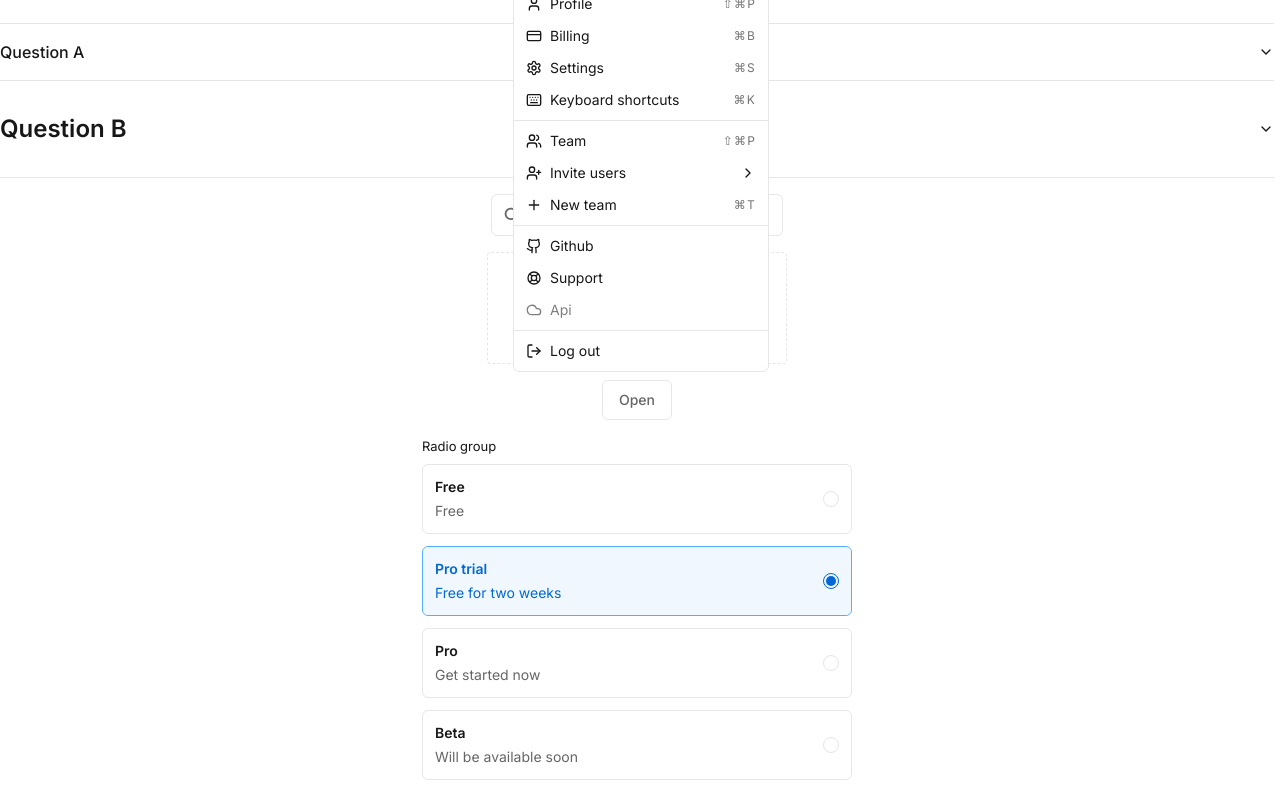
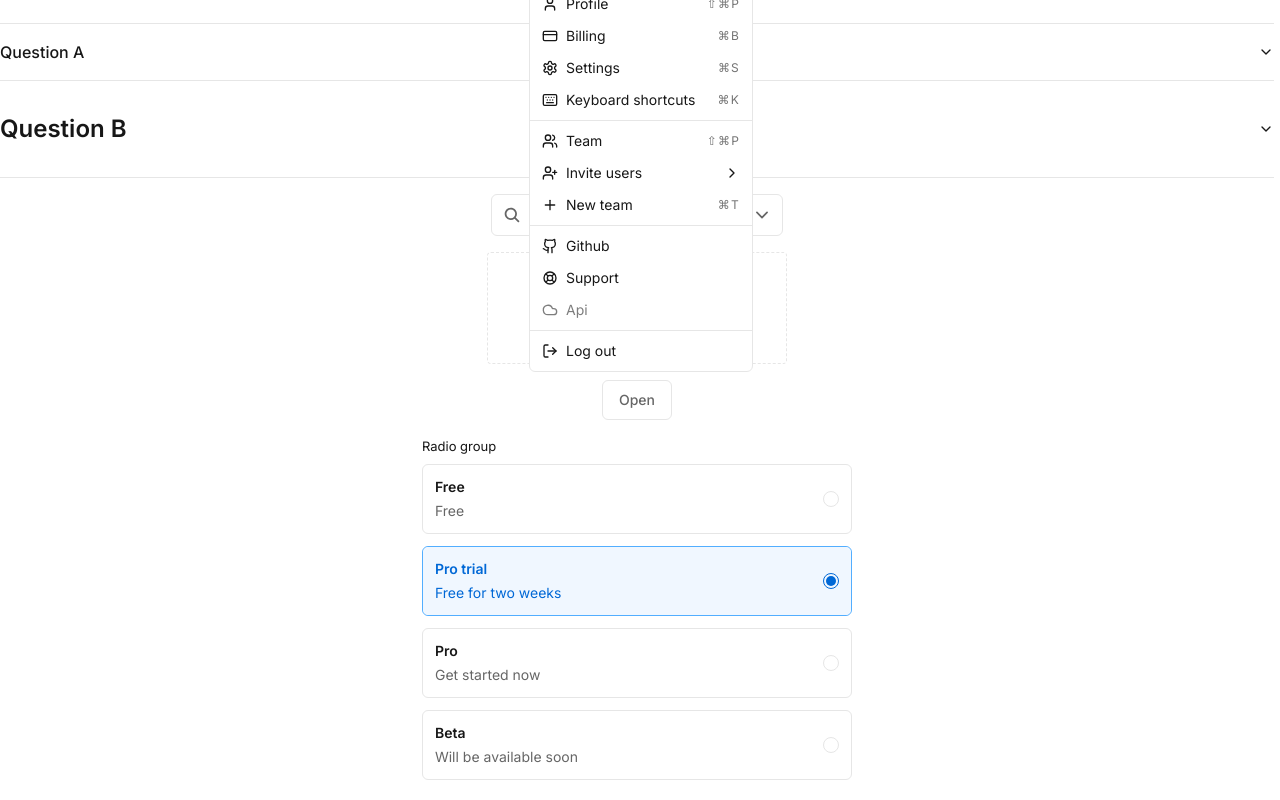
Before and after one commit to ZeynalliZeynal/mern-ts-template, a React (Vite) app in the folder client/: page / in a window 1280 px wide. Both pictures are taken after a click on the button "Open". Shown: the part 485-1285 px from the top of the page. Built offline with nearby package versions, Linux system fonts and the light colour scheme.

Commit message:
width changed

```diff
--- a/client/src/components/ui/context-menu/context-menu.tsx
+++ b/client/src/components/ui/context-menu/context-menu.tsx
@@ -228,7 +228,7 @@ const ContextMenuContent = ({ children }: { children: ReactNode }) => {
       data-context="popup"
       data-state={!animate}
       className={cn(
-        "pointer-events-auto rounded-ui-content focus:ring-0 border flex-col p-ui-content min-w-64 fixed z-50 bg-ui-background",
+        "pointer-events-auto rounded-ui-content focus:ring-0 border flex-col p-ui-content min-w-56 fixed z-50 bg-ui-background",
         "data-[state='true']:animate-in data-[state='false']:animate-out data-[state='true']:zoom-in data-[state='false']:zoom-out data-[state='true']:fade-in data-[state='false']:fade-out",
       )}
       style={menuStyle}
--- a/client/src/components/ui/dropdown-menu/dropdown-menu.tsx
+++ b/client/src/components/ui/dropdown-menu/dropdown-menu.tsx
@@ -270,7 +270,7 @@ const DropdownMenuContent = ({ children }: { children: ReactNode }) => {
       data-dropdown="popup"
       data-state={!animate}
       className={cn(
-        "pointer-events-auto rounded-ui-content focus:ring-0 border flex-col p-ui-content min-w-64 fixed z-50 bg-ui-background",
+        "pointer-events-auto rounded-ui-content focus:ring-0 border flex-col p-ui-content min-w-56 fixed z-50 bg-ui-background",
         "data-[state='true']:animate-in data-[state='false']:animate-out data-[state='true']:zoom-in data-[state='false']:zoom-out data-[state='true']:fade-in data-[state='false']:fade-out",
       )}
       style={menuStyle}
```
